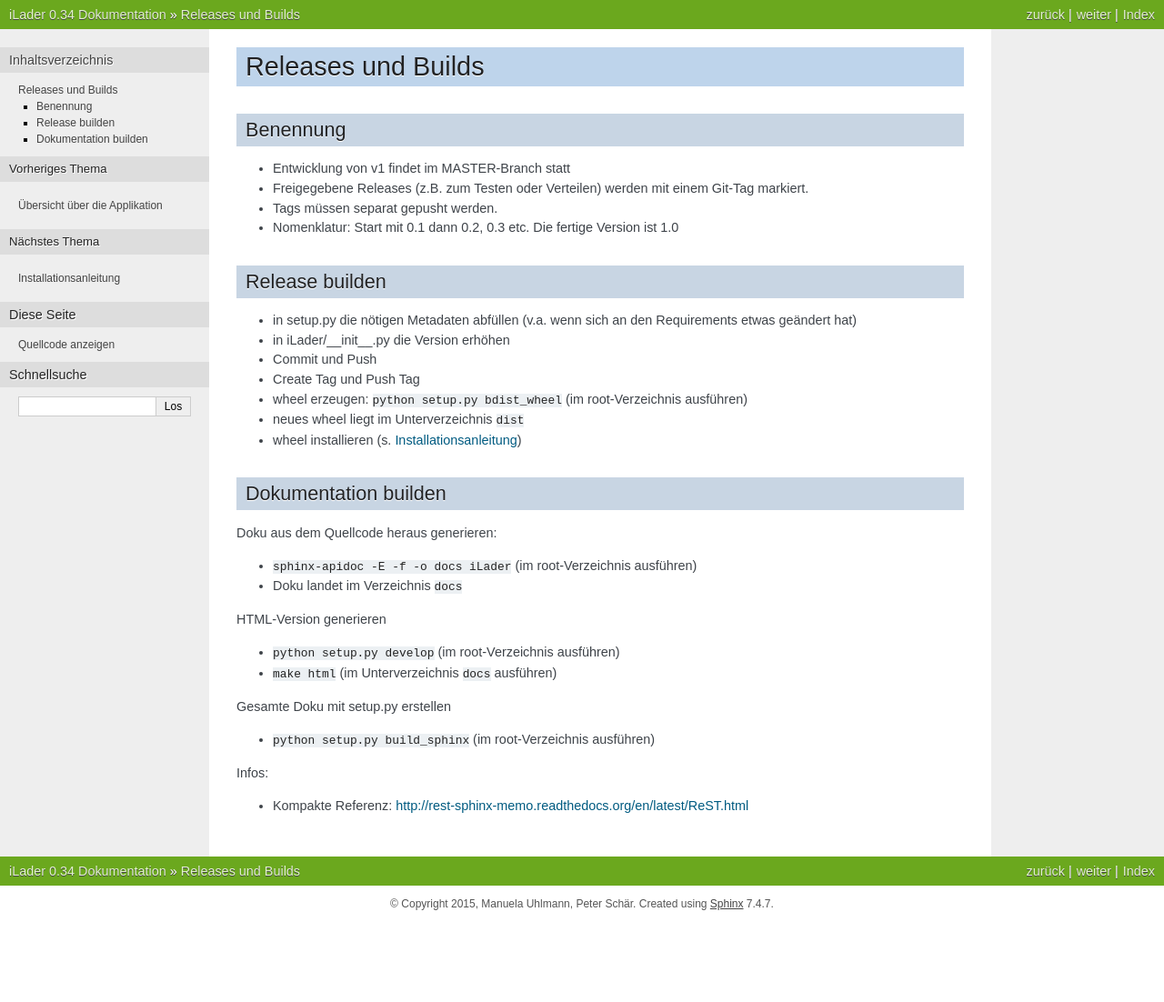
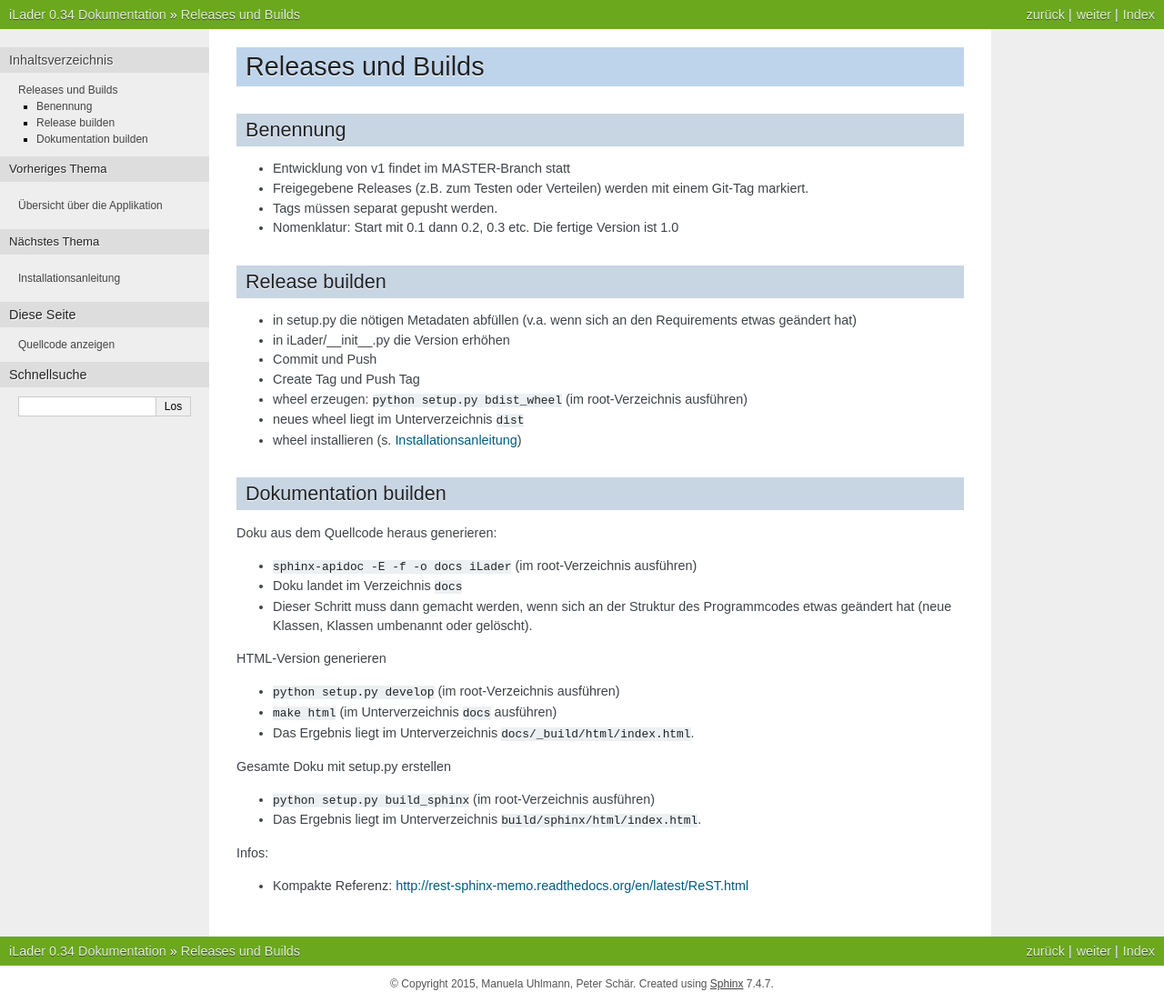
Before and after one commit to AGIBE/iLader, a Sphinx documentation site: the page built from docs/releases.rst, in a window 1280 px wide. Shown: the whole page at 91% size. Built offline with Sphinx 7.4.7, drawn with Linux system fonts in a browser that asks for light colours; before the commit the page ends 1014 px from its top, so only the background shows below that.

Commit message:
Doku ergänzt (Releases).

```diff
--- a/docs/releases.rst
+++ b/docs/releases.rst
@@ -23,15 +23,18 @@ Doku aus dem Quellcode heraus generieren:
 
 * ``sphinx-apidoc -E -f -o docs iLader``  (im root-Verzeichnis ausführen)
 * Doku landet im Verzeichnis ``docs``
+* Dieser Schritt muss dann gemacht werden, wenn sich an der Struktur des Programmcodes etwas geändert hat (neue Klassen, Klassen umbenannt oder gelöscht).
 
 HTML-Version generieren
 
 * ``python setup.py develop`` (im root-Verzeichnis ausführen)
 * ``make html`` (im Unterverzeichnis ``docs`` ausführen)
+* Das Ergebnis liegt im Unterverzeichnis ``docs/_build/html/index.html``.
 
 Gesamte Doku mit setup.py erstellen
 
 * ``python setup.py build_sphinx`` (im root-Verzeichnis ausführen)
+* Das Ergebnis liegt im Unterverzeichnis ``build/sphinx/html/index.html``.
 
 Infos:
 
```
